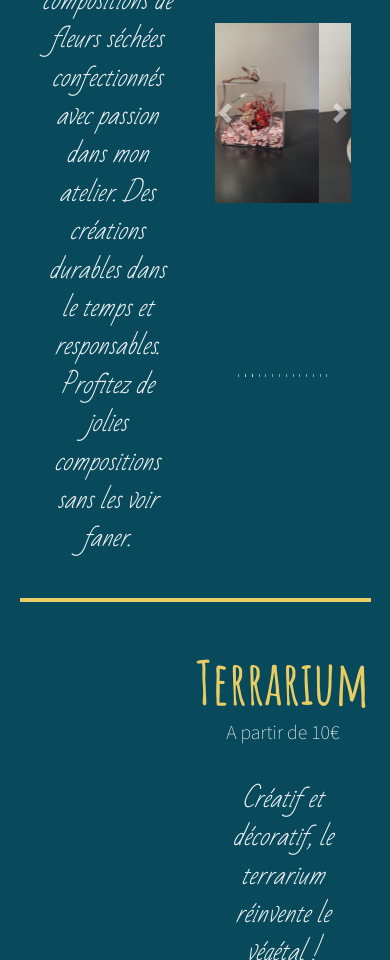
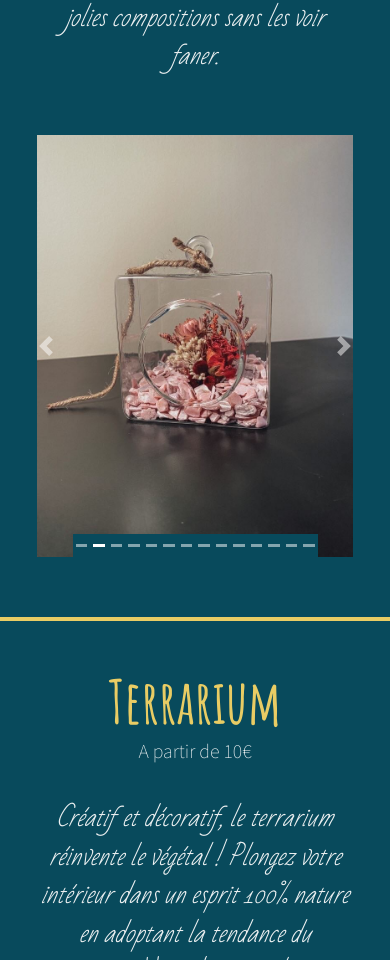
Before and after one commit to meroje17/atelier-bloom, a React (Create React App) app: page / in a window 390 px wide. Shown: the part 1040-2000 px from the top of the page. Built offline with nearby package versions, Linux system fonts and the light colour scheme.

Commit message:
ADD: global responsive

```diff
--- a/src/App.js
+++ b/src/App.js
@@ -1,4 +1,5 @@
 import "./App.css";
+import React, { useState } from "react";
 import Home from "./components/home/Home";
 import Navbar from "./components/navbar/Navbar";
 import Contact from "./components/contact/Contact";
@@ -10,6 +11,13 @@ import resines from "./assets/resines/resines";
 import potteries from "./assets/potteries/potteries";
 
 function App() {
+  const [isPhone, setIsPhone] = useState(window.innerWidth <= 650);
+
+  window.onresize = function (event) {
+    if (event.currentTarget.innerWidth <= 650 && !isPhone) setIsPhone(true);
+    if (event.currentTarget.innerWidth > 650 && isPhone) setIsPhone(false);
+  };
+
   return (
     <div className="App">
       <Home />
@@ -27,7 +35,7 @@ function App() {
         title="Terrarium"
         subtitle="A partir de 10€"
         paragraph="Créatif et décoratif, le terrarium réinvente le végétal ! Plongez votre intérieur dans un esprit 100% nature en adoptant la tendance du terrarium. Vous n'avez pas la main verte ? Bonne nouvelle : les plantes qui vivent dans ces bulles de verre nécessitent très peu d'entretien."
-        alt
+        alt={!isPhone}
       />
       <PictureCarousel
         link="rose"
@@ -42,7 +50,7 @@ function App() {
         title="Résines"
         subtitle="A partir de 12€"
         paragraph="Je crée chaque résine végétal à la main dans mon atelier, en apportant tout le soins nécessaires à chaque pièce. La résine permet d’immortaliser les fleurs."
-        alt
+        alt={!isPhone}
       />
       <PictureCarousel
         link="pottery"
--- a/src/components/carousel/PictureCarousel.jsx
+++ b/src/components/carousel/PictureCarousel.jsx
@@ -36,7 +36,7 @@ function PictureCarousel({
 
   const items = picturesArray.map((picture) => {
     return (
-      <Carousel.Item interval={3000}>
+      <Carousel.Item interval={3000} key={"key" + Math.random() + "unique"}>
         <img className="d-block w-100 slide" src={picture} alt="slide" />
       </Carousel.Item>
     );
--- a/src/components/carousel/PictureCarousel.style.css
+++ b/src/components/carousel/PictureCarousel.style.css
@@ -1,5 +1,5 @@
 .slide {
-  height: 65vh;
+  height: 60vh;
   width: 100%;
   margin: auto;
   object-fit: contain;
@@ -127,8 +127,49 @@
   }
 }
 
-@media screen and (max-width: 500px) {
+@media screen and (max-width: 1000px) {
+  .carousel-title {
+    font-size: 55px;
+  }
+  .carousel-subtitle {
+    font-size: 15px;
+  }
+  .paragraph {
+    font-size: 20px;
+  }
+}
+
+@media screen and (max-width: 800px) {
+  .carousel-title {
+    font-size: 50px;
+  }
+  .carousel-subtitle {
+    font-size: 12px;
+  }
+  .paragraph {
+    font-size: 18px;
+  }
+}
+
+@media screen and (max-width: 650px) {
   .block-carousel {
     border-top: 4px solid #e9cc64;
+    display: flex;
+    flex-direction: column;
+    max-width: 100vw;
+    margin-bottom: 40px;
+  }
+  .carousel-title {
+    font-size: 60px;
+  }
+  .carousel-subtitle {
+    font-size: 18px;
+  }
+  .paragraph {
+    font-size: 24px;
+    margin: 0 20px;
+  }
+  .slide {
+    height: 50vh;
   }
 }
--- a/src/components/navbar/Navbar.jsx
+++ b/src/components/navbar/Navbar.jsx
@@ -23,7 +23,11 @@ const Navbar = () => {
     let modulesArray = [];
     for (let index = 0; index < 5; index++) {
       modulesArray.push(
-        <a className="navbar-module" href={summaryTags[index]}>
+        <a
+          className="navbar-module"
+          href={summaryTags[index]}
+          key={"key" + summaryTags[index] + "unique"}
+        >
           <img
             className="navbar-image"
             src={summaryImg[index]}
```
Also changed, not shown: 1 other file (tests, documents, lock files or other folders).
